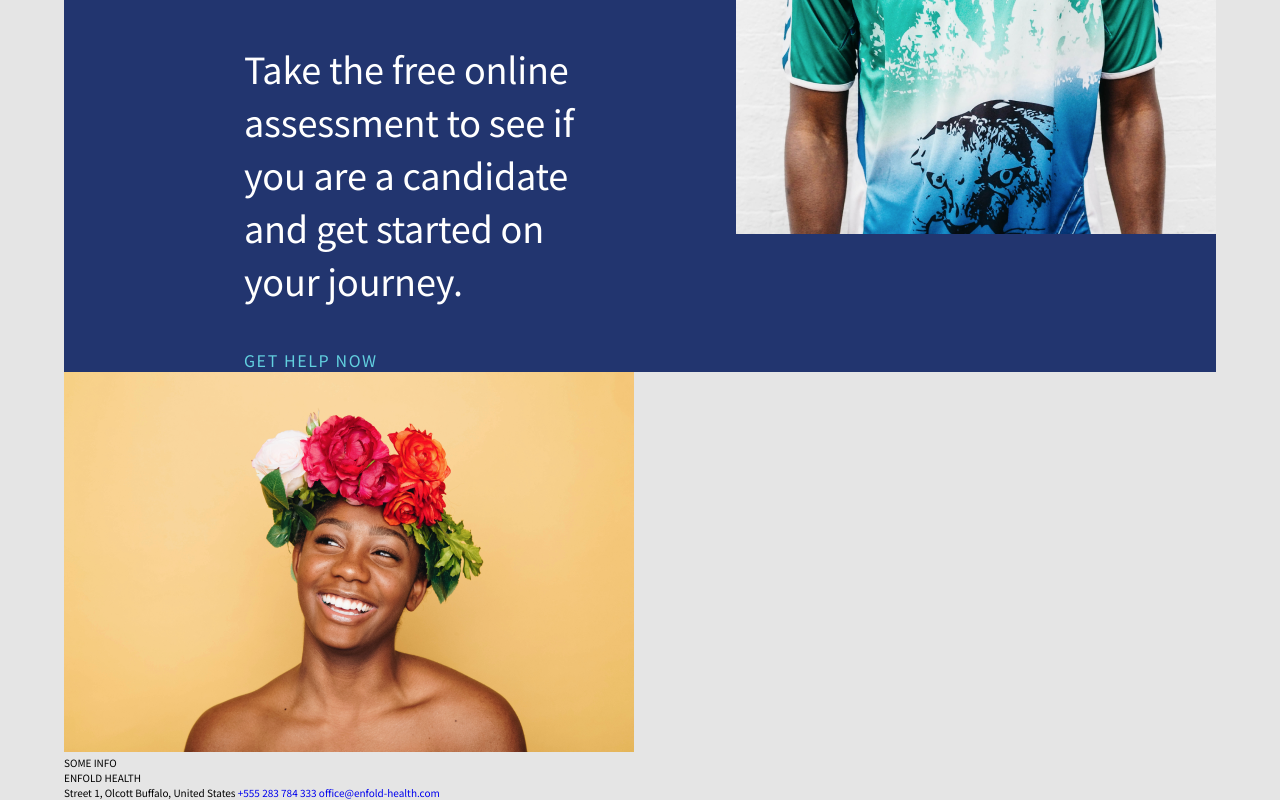
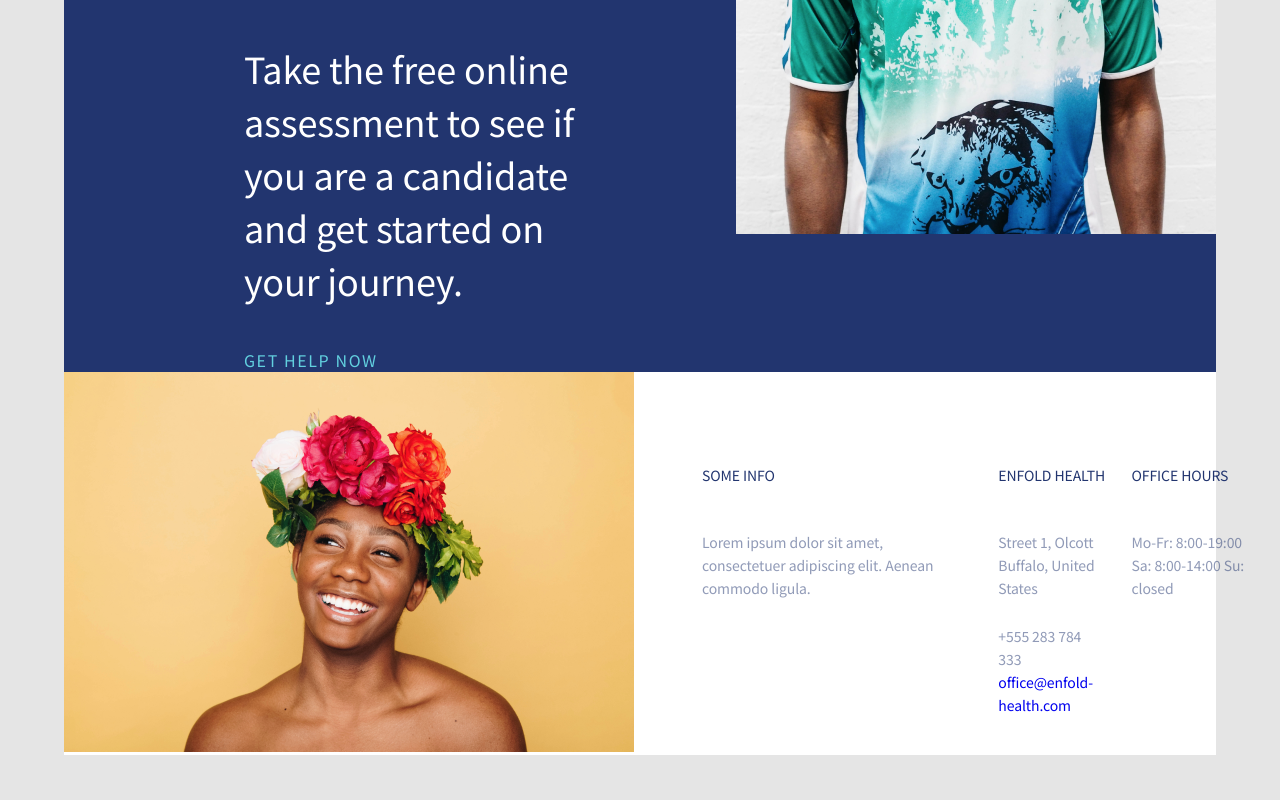
Before and after one commit to MezdrinM/ThriveTalk, a React (Create React App) app: page / in a window 1280 px wide. Shown: the part 7144-7944 px from the top of the page. After the commit the page ends 7899 px from the top, so only its background shows below. Built offline with nearby package versions, Linux system fonts and the light colour scheme; the HTML template or start-up script is replaced by a standard one.

Commit message:
🎨 added stale for section-info and incorect style

```diff
--- a/public/index.html
+++ b/public/index.html
@@ -161,22 +161,28 @@
         <img src="../static/autumn-goodman-242825.png">
       </div>
       <div class="section-info-box">
+        <div class="section-info-wrapper">
           <div class="section-info-box__text">
             <div class="section-info-box__text-title">SOME INFO</div>
-          <div class="section-info-box__text-subtitle"Lorem ipsum dolor sit amet, consectetuer adipiscing elit. Aenean commodo ligula.</div>
+            <div class="section-info-box__text-subtitle">Lorem ipsum dolor sit amet, consectetuer adipiscing elit. Aenean commodo ligula.</div>
           </div>
           <div class="section-info-box__text">
             <div class="section-info-box__text-title">ENFOLD HEALTH</div>
-          <div class="section-info-box__text-subtitle">
+            <div class="section-info-box__text-subtitle link">
               Street 1, Olcott
               Buffalo, United States
-            <a href="tel:+555 283 784 333">+555 283 784 333</a>
+              <a class="link-tel" href="tel:+555 283 784 333">+555 283 784 333</a>
               <a href="mailto:office@enfold-health.com">office@enfold-health.com</a>
             </div>
           </div>
           <div class="section-info-box__text">
-          <div class="section-info-box__text-title"></div>
-          <div class="section-info-box__text-subtitle"></div>
+            <div class="section-info-box__text-title">OFFICE HOURS</div>
+            <div class="section-info-box__text-subtitle">
+              Mo-Fr: 8:00-19:00
+              Sa: 8:00-14:00
+              Su: closed
+            </div>
+          </div>
         </div>
       </div>
     </section>
--- a/src/styles/main.scss
+++ b/src/styles/main.scss
@@ -8,6 +8,7 @@
 @import "./section-promo.scss";
 @import "./section-foulder.scss";
 @import "./section-contact.scss";
+@import "./section-info.scss";
 
 .section-outer {
   width: $width;
--- /dev/null
+++ b/src/styles/section-info.scss
@@ -0,0 +1,56 @@
+.section-info{
+    display: flex;
+    flex-direction: row;
+    background: #FFFFFF;
+
+    &-box{
+        width: 100%;
+
+
+        &__text{
+            display: flex;
+            flex-direction: column;
+
+
+
+            &-title{
+                font-size: 14px;
+                line-height: 11px;
+                letter-spacing: -0.006em;
+                color: #22356F;
+                margin-bottom: 50px;
+                }
+
+            &-subtitle{
+                font-size: 14px;
+                line-height: 23px;
+                letter-spacing: -0.006em;
+                color: rgba(34, 53, 111, 0.5);
+                width: 80%;
+
+            }
+            .link{
+                display: flex;
+                flex-direction: column;
+
+
+                &-tel{
+                    color: rgba(34, 53, 111, 0.5);
+                    padding-top: 25px;
+                }
+            }
+            .side{
+                margin-bottom: 56px;
+            }
+        }
+
+    }
+}
+
+.section-info-wrapper{
+    position: relative;
+    top: 98px;
+    left: 68px;
+    display: flex;
+    flex-flow: row nowrap;
+}
```
Lines whose indentation alone changed are shown as unchanged.
